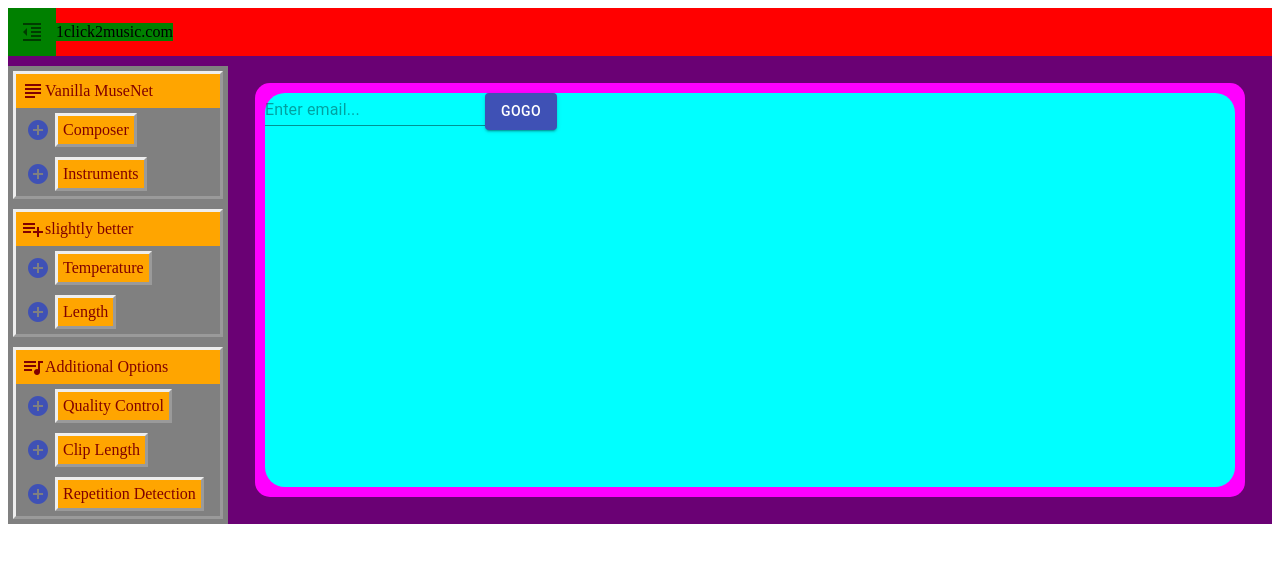
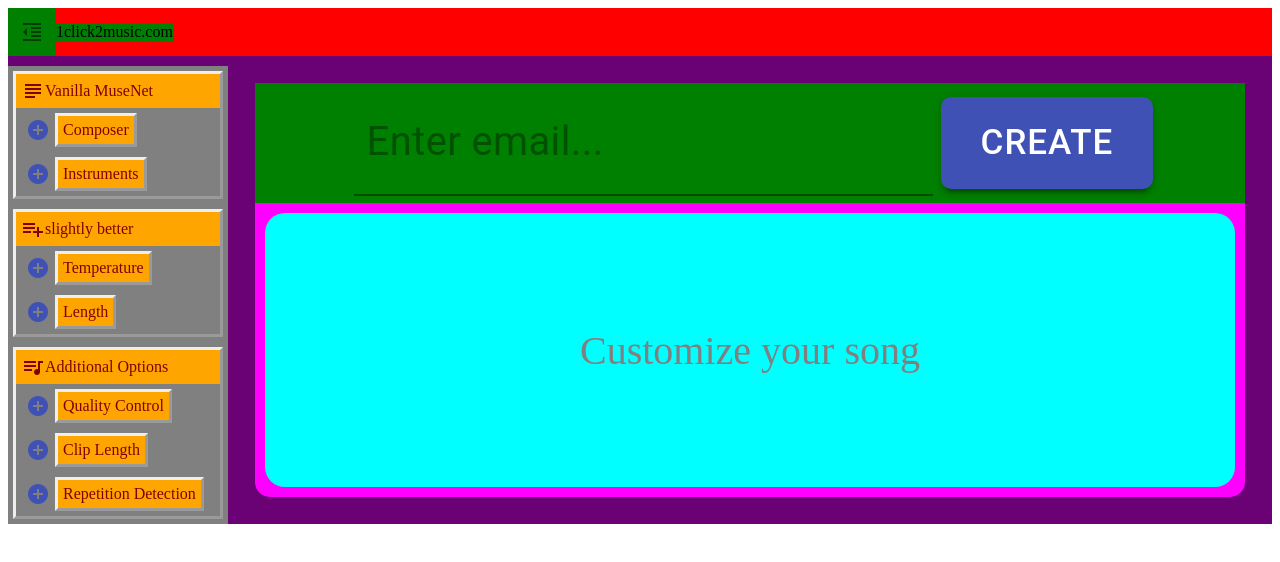
Before and after one commit to PhilBrockman/musicaldashboard-refactored, a React (Create React App) app: page / in a window 1280 px wide. Shown: the top 562 px of the page. Built offline with nearby package versions, Linux system fonts and the light colour scheme.

Commit message:
css looking a bit prettier

```diff
--- a/src/Layouts/MainContent/IconHovered.js
+++ b/src/Layouts/MainContent/IconHovered.js
@@ -19,13 +19,11 @@ const customTheme = createMuiTheme({
 const StyledIcon = styled(Icon)`
   ${({ theme }) => `
   cursor: pointer;
-  background-color: ${theme.palette.primary.main};
-  transition: ${theme.transitions.create(['background-color', 'transform'], {
+  transition: ${theme.transitions.create(['transform'], {
     duration: theme.transitions.duration.standard,
   })};
   &:hover {
-    background-color: ${theme.palette.secondary.main};
-    transform: scale(1.3);
+    transform: scale(1.5);
   }
   `}
 `;
--- /dev/null
+++ b/src/Layouts/MainContent/MuseNetComponent.css
@@ -0,0 +1,8 @@
+.MuseNetComponent{
+  background-color: gray;
+  padding: 5px;
+  margin: 5px;
+  min-width: 299px;
+  flex-grow: 1;
+
+}
--- a/src/Layouts/MainContent/MusicBox.css
+++ b/src/Layouts/MainContent/MusicBox.css
@@ -4,23 +4,45 @@
   margin: 27px;
   border-radius: 15px;
   display:flex;
+  flex-direction: column;
+  transform-origin: bottom;
+  transition: transform 0.26s ease;
 }
 
 .playarea {
+  align-items: center;
+  justify-content: center;
   border-radius: 20px;
   margin: 10px;
   background-color: aqua;
   flex-grow: 1;
   vertical-align: middle;
+  display: flex;
+  flex-wrap: wrap;
 }
 
-.MuseNetComponent{
-  display:flex;
-  flex-direction: row;
+.centered-header {
+  text-align: center;
+  background-color:green;
+  display: flex;
   align-items: center;
+  justify-content: center;
 }
 
-.MuseNetComponent div{
-  vertical-align: middle;
+.centered-header div {
+  margin: 3px;
   padding: 5px;
 }
+
+.submit-form{
+  zoom: 2.5;
+  -moz-transform: scale(2.5);
+  -moz-transform-origin: 0 0;
+}
+
+.placeholder{
+  zoom: 2.5;
+  -moz-transform: scale(2.5);
+  -moz-transform-origin: 0 0;
+  color: gray;
+}
--- a/src/Layouts/MainContent/MusicBox.js
+++ b/src/Layouts/MainContent/MusicBox.js
@@ -7,6 +7,7 @@ import TransitionHover from './IconHovered'
 
 import "./MusicBox.css";
 import "./checkbox.scss";
+import "./MuseNetComponent.css"
 import MusicBoxInput from "./MusicBoxInput";
 
 import React, {Component} from 'react';
@@ -25,20 +26,23 @@ class MuseNetInput extends Component {
 
   render(){
     return (
+      <div className="MuseNetComponent">
+        <div className="mnc-header centered-header">
           <div>
-        <div className="MuseNetComponent">
-          <div key={"interactive-"+this.props.item.title}
-               onClick={this.handleClick}>
-               <RemoveCircle color="secondary" />
+            <TransitionHover>
+              <RemoveCircle
+                color="secondary"
+                key={"interactive-"+this.props.item.title}
+                onClick={this.handleClick} />
+            </TransitionHover>
           </div>
           <div>
             {this.props.item.title}
           </div>
           <div>
-          <TransitionHover>add_circle</TransitionHover>
-          </div>
-          <div>
-            <NotListedLocationTwoToneIcon fontSize="large" color="primary" />
+            <TransitionHover>
+              <NotListedLocationTwoToneIcon color="primary" />
+            </TransitionHover>
           </div>
         </div>
         <MusicBoxInput
@@ -59,7 +63,7 @@ class MusicBox extends Component {
   }
 
   render() {
-    const relevant = this.props.invokedMenuItems.map(item => {
+    let relevant = this.props.invokedMenuItems.map(item => {
       return(
           <MuseNetInput
             key={"input-"+item.title}
@@ -70,18 +74,23 @@ class MusicBox extends Component {
       );
     })
 
+    if(relevant.length === 0){
+      relevant =
+        (<div className="placeholder">Customize your song</div>);
+    }
+
     return (
       <div className="music-box">
-        <div className="playarea">
-          <div className="submit-form">
+        <div className="submit-form centered-header">
           <Input
             placeholder="Enter email..."
             />
           <Button
             variant="contained"
             color="primary">
-              Gogo</Button>
+            create</Button>
         </div>
+        <div className="playarea">
           {relevant}
         </div>
       </div>
```
Also changed, not shown: 1 other file (tests, documents, lock files or other folders). Lines whose indentation alone changed are shown as unchanged.
